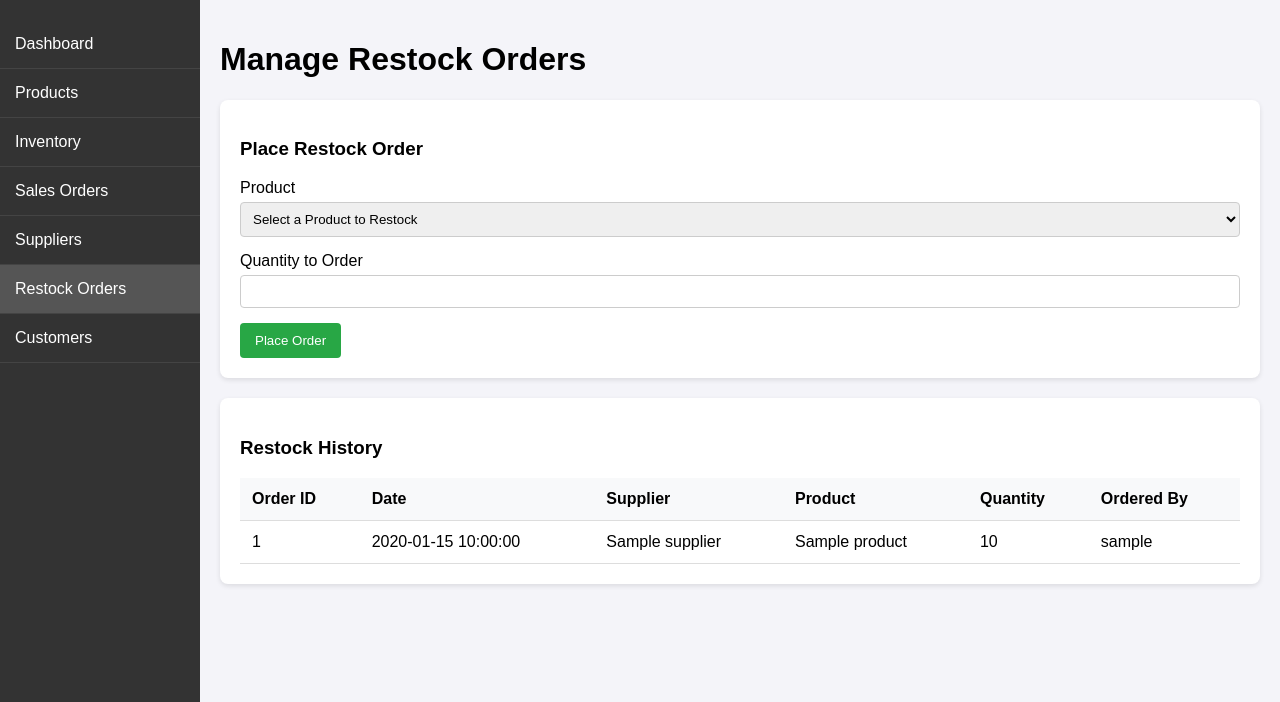
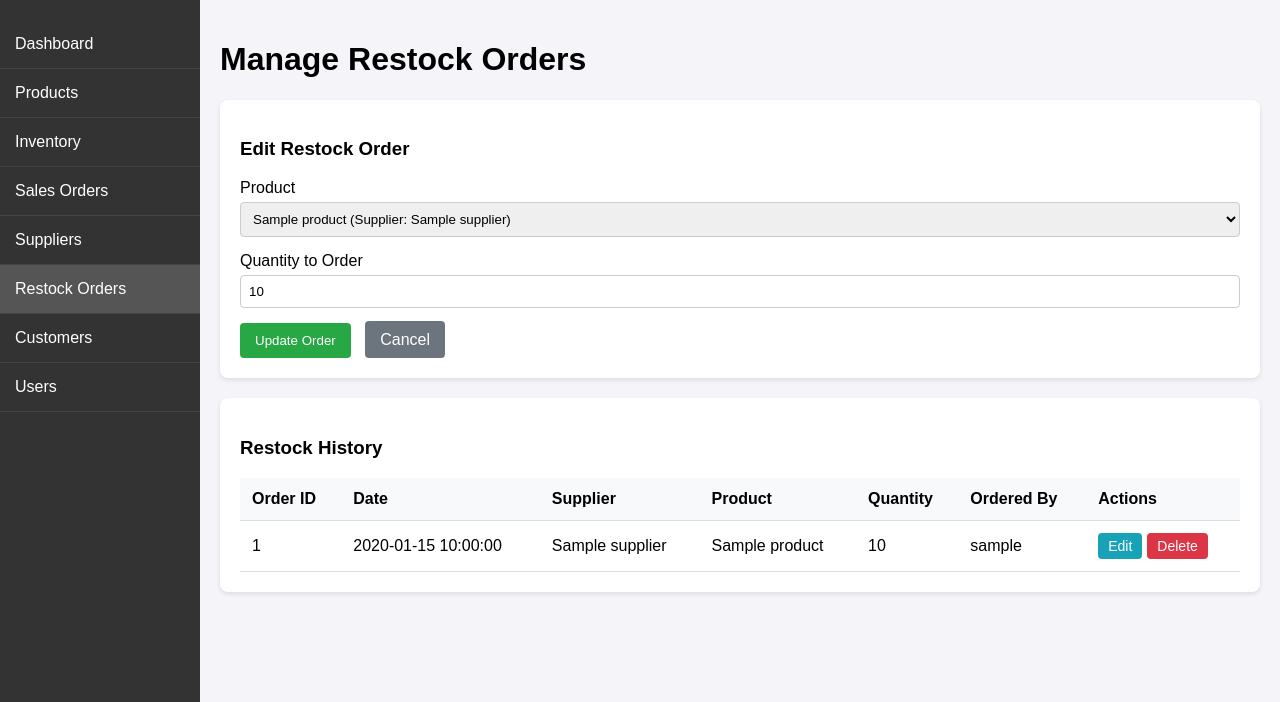
Before and after one commit to bahzad-elly/Inventory-system, a PHP site: page /supplier_orders.php?edit_id=1 in a window 1280 px wide. Shown: the part 98-800 px from the top of the page. Run offline with PHP 8.4, Linux system fonts and the light colour scheme; the visitor is signed in with stand-in values (Sample User, id 1); tables that the repository leaves empty or names only in its code hold one stand-in row (values such as "Sample post").

Commit message:
new update supplier_orders page

```diff
--- a/supplier_orders.php
+++ b/supplier_orders.php
@@ -10,7 +10,8 @@ require_once 'db_connect.php';
 
 $error = '';
 
-if ($_SERVER['REQUEST_METHOD'] == 'POST' && isset($_POST['create_supplier_order'])) {
+if ($_SERVER['REQUEST_METHOD'] == 'POST') {
+    if (isset($_POST['create_supplier_order'])) {
         $product_id = $_POST['product_id'];
         $quantity = (int)$_POST['quantity'];
         $order_date = date('Y-m-d');
@@ -40,6 +41,89 @@ if ($_SERVER['REQUEST_METHOD'] == 'POST' && isset($_POST['create_supplier_order'
             $pdo->rollBack();
             $error = $e->getMessage();
         }
+    } elseif (isset($_POST['update_supplier_order'])) {
+        $order_id = $_POST['order_id'];
+        $new_product_id = $_POST['product_id'];
+        $new_quantity = (int)$_POST['quantity'];
+
+        try {
+            $pdo->beginTransaction();
+
+            $stmt = $pdo->prepare("SELECT ProductID, QuantityOrdered FROM SupplierOrder WHERE SupplierOrderID = ?");
+            $stmt->execute([$order_id]);
+            $old_order = $stmt->fetch();
+
+            if ($old_order) {
+                $stmt = $pdo->prepare("SELECT QuantityInStock FROM Inventory WHERE ProductID = ? FOR UPDATE");
+                $stmt->execute([$old_order['ProductID']]);
+                $current_stock = $stmt->fetchColumn();
+
+                if ($current_stock < $old_order['QuantityOrdered']) {
+                    throw new Exception("Cannot update: the original items from this restock have already been sold.");
+                }
+
+                $stmt = $pdo->prepare("UPDATE Inventory SET QuantityInStock = QuantityInStock - ? WHERE ProductID = ?");
+                $stmt->execute([$old_order['QuantityOrdered'], $old_order['ProductID']]);
+            }
+
+            $stmt = $pdo->prepare("SELECT SupplierID FROM Product WHERE ProductID = ?");
+            $stmt->execute([$new_product_id]);
+            $new_supplier_id = $stmt->fetchColumn();
+
+            $stmt = $pdo->prepare("UPDATE Inventory SET QuantityInStock = QuantityInStock + ? WHERE ProductID = ?");
+            $stmt->execute([$new_quantity, $new_product_id]);
+
+            $stmt = $pdo->prepare("UPDATE SupplierOrder SET SupplierID = ?, ProductID = ?, QuantityOrdered = ? WHERE SupplierOrderID = ?");
+            $stmt->execute([$new_supplier_id, $new_product_id, $new_quantity, $order_id]);
+
+            $pdo->commit();
+            header("Location: supplier_orders.php");
+            exit;
+        } catch (Exception $e) {
+            $pdo->rollBack();
+            $error = $e->getMessage();
+        }
+    } elseif (isset($_POST['delete_supplier_order'])) {
+        $order_id = $_POST['order_id'];
+
+        try {
+            $pdo->beginTransaction();
+
+            $stmt = $pdo->prepare("SELECT ProductID, QuantityOrdered FROM SupplierOrder WHERE SupplierOrderID = ?");
+            $stmt->execute([$order_id]);
+            $order = $stmt->fetch();
+
+            if ($order) {
+                $stmt = $pdo->prepare("SELECT QuantityInStock FROM Inventory WHERE ProductID = ? FOR UPDATE");
+                $stmt->execute([$order['ProductID']]);
+                $current_stock = $stmt->fetchColumn();
+
+                if ($current_stock < $order['QuantityOrdered']) {
+                    throw new Exception("Cannot delete this order because some of these items have already been sold.");
+                }
+
+                $stmt = $pdo->prepare("UPDATE Inventory SET QuantityInStock = QuantityInStock - ? WHERE ProductID = ?");
+                $stmt->execute([$order['QuantityOrdered'], $order['ProductID']]);
+            }
+
+            $stmt = $pdo->prepare("DELETE FROM SupplierOrder WHERE SupplierOrderID = ?");
+            $stmt->execute([$order_id]);
+
+            $pdo->commit();
+            header("Location: supplier_orders.php");
+            exit;
+        } catch (Exception $e) {
+            $pdo->rollBack();
+            $error = $e->getMessage();
+        }
+    }
+}
+
+$edit_order = null;
+if (isset($_GET['edit_id'])) {
+    $stmt = $pdo->prepare("SELECT SupplierOrderID, ProductID, QuantityOrdered FROM SupplierOrder WHERE SupplierOrderID = ?");
+    $stmt->execute([$_GET['edit_id']]);
+    $edit_order = $stmt->fetch();
 }
 
 $products_stmt = $pdo->query("SELECT p.ProductID, p.Name, s.SupplierName FROM Product p JOIN Supplier s ON p.SupplierID = s.SupplierID ORDER BY p.Name ASC");
@@ -70,10 +154,17 @@ $orders = $orders_stmt->fetchAll();
         .form-group input, .form-group select { width: 100%; padding: 8px; border: 1px solid #ccc; border-radius: 4px; box-sizing: border-box; }
         button { padding: 10px 15px; background-color: #28a745; color: white; border: none; border-radius: 4px; cursor: pointer; }
         button:hover { background-color: #218838; }
+        .btn-edit { background-color: #17a2b8; padding: 5px 10px; text-decoration: none; color: white; border-radius: 4px; font-size: 14px; }
+        .btn-edit:hover { background-color: #138496; }
+        .btn-delete { background-color: #dc3545; padding: 5px 10px; color: white; border: none; border-radius: 4px; cursor: pointer; font-size: 14px; }
+        .btn-delete:hover { background-color: #c82333; }
+        .btn-cancel { background-color: #6c757d; padding: 10px 15px; text-decoration: none; color: white; border-radius: 4px; margin-left: 10px; }
+        .btn-cancel:hover { background-color: #5a6268; }
         table { width: 100%; border-collapse: collapse; }
         th, td { padding: 12px; text-align: left; border-bottom: 1px solid #ddd; }
         th { background-color: #f8f9fa; }
         .error { color: red; margin-bottom: 15px; font-weight: bold; }
+        .action-forms { display: flex; gap: 5px; align-items: center; }
     </style>
 </head>
 <body>
@@ -96,6 +187,7 @@ $orders = $orders_stmt->fetchAll();
     <a href="suppliers.php">Suppliers</a>
     <a href="supplier_orders.php" style="background: #555;">Restock Orders</a>
     <a href="customers.php">Customers</a>
+    <a href="users.php">Users</a>
 </div>
 
 <div class="main-content">
@@ -106,14 +198,18 @@ $orders = $orders_stmt->fetchAll();
     <?php endif; ?>
 
     <div class="form-container">
-        <h3>Place Restock Order</h3>
-        <form method="POST" action="">
+        <h3><?php echo $edit_order ? 'Edit Restock Order' : 'Place Restock Order'; ?></h3>
+        <form method="POST" action="supplier_orders.php">
+            <?php if ($edit_order): ?>
+                <input type="hidden" name="order_id" value="<?php echo $edit_order['SupplierOrderID']; ?>">
+            <?php endif; ?>
+
             <div class="form-group">
                 <label for="product_id">Product</label>
                 <select id="product_id" name="product_id" required>
                     <option value="">Select a Product to Restock</option>
                     <?php foreach ($products as $product): ?>
-                        <option value="<?php echo htmlspecialchars($product['ProductID']); ?>">
+                        <option value="<?php echo htmlspecialchars($product['ProductID']); ?>" <?php echo ($edit_order && $edit_order['ProductID'] == $product['ProductID']) ? 'selected' : ''; ?>>
                             <?php echo htmlspecialchars($product['Name']); ?> (Supplier: <?php echo htmlspecialchars($product['SupplierName']); ?>)
                         </option>
                     <?php endforeach; ?>
@@ -121,9 +217,15 @@ $orders = $orders_stmt->fetchAll();
             </div>
             <div class="form-group">
                 <label for="quantity">Quantity to Order</label>
-                <input type="number" id="quantity" name="quantity" required min="1">
+                <input type="number" id="quantity" name="quantity" value="<?php echo $edit_order ? htmlspecialchars($edit_order['QuantityOrdered']) : ''; ?>" required min="1">
             </div>
+
+            <?php if ($edit_order): ?>
+                <button type="submit" name="update_supplier_order">Update Order</button>
+                <a href="supplier_orders.php" class="btn-cancel">Cancel</a>
+            <?php else: ?>
                 <button type="submit" name="create_supplier_order">Place Order</button>
+            <?php endif; ?>
         </form>
     </div>
 
@@ -138,6 +240,7 @@ $orders = $orders_stmt->fetchAll();
                     <th>Product</th>
                     <th>Quantity</th>
                     <th>Ordered By</th>
+                    <th>Actions</th>
                 </tr>
             </thead>
             <tbody>
@@ -149,11 +252,18 @@ $orders = $orders_stmt->fetchAll();
                     <td><?php echo htmlspecialchars($order['ProductName']); ?></td>
                     <td><?php echo htmlspecialchars($order['QuantityOrdered']); ?></td>
                     <td><?php echo htmlspecialchars($order['Username']); ?></td>
+                    <td class="action-forms">
+                        <a href="supplier_orders.php?edit_id=<?php echo $order['SupplierOrderID']; ?>" class="btn-edit">Edit</a>
+                        <form method="POST" action="supplier_orders.php" onsubmit="return confirm('Are you sure you want to delete this order? This will reduce your current inventory.');" style="margin:0;">
+                            <input type="hidden" name="order_id" value="<?php echo $order['SupplierOrderID']; ?>">
+                            <button type="submit" name="delete_supplier_order" class="btn-delete">Delete</button>
+                        </form>
+                    </td>
                 </tr>
                 <?php endforeach; ?>
                 <?php if (empty($orders)): ?>
                 <tr>
-                    <td colspan="6" style="text-align: center;">No restock orders found.</td>
+                    <td colspan="7" style="text-align: center;">No restock orders found.</td>
                 </tr>
                 <?php endif; ?>
             </tbody>
```
Lines whose indentation alone changed are shown as unchanged.
